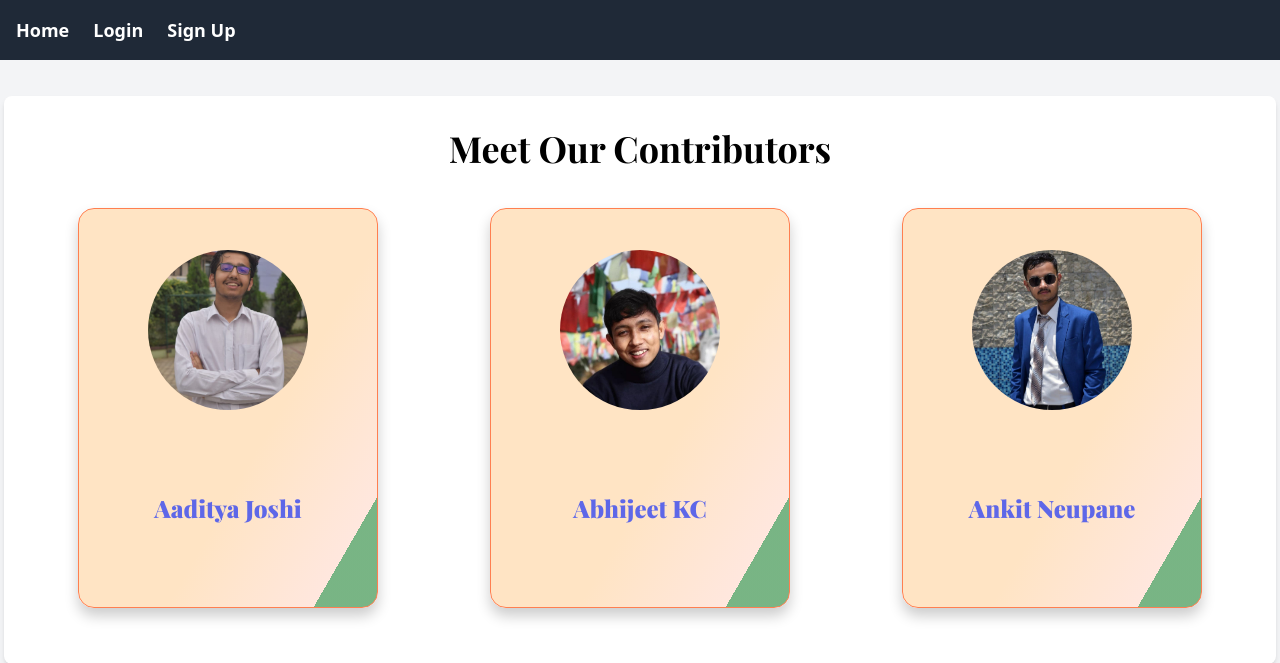
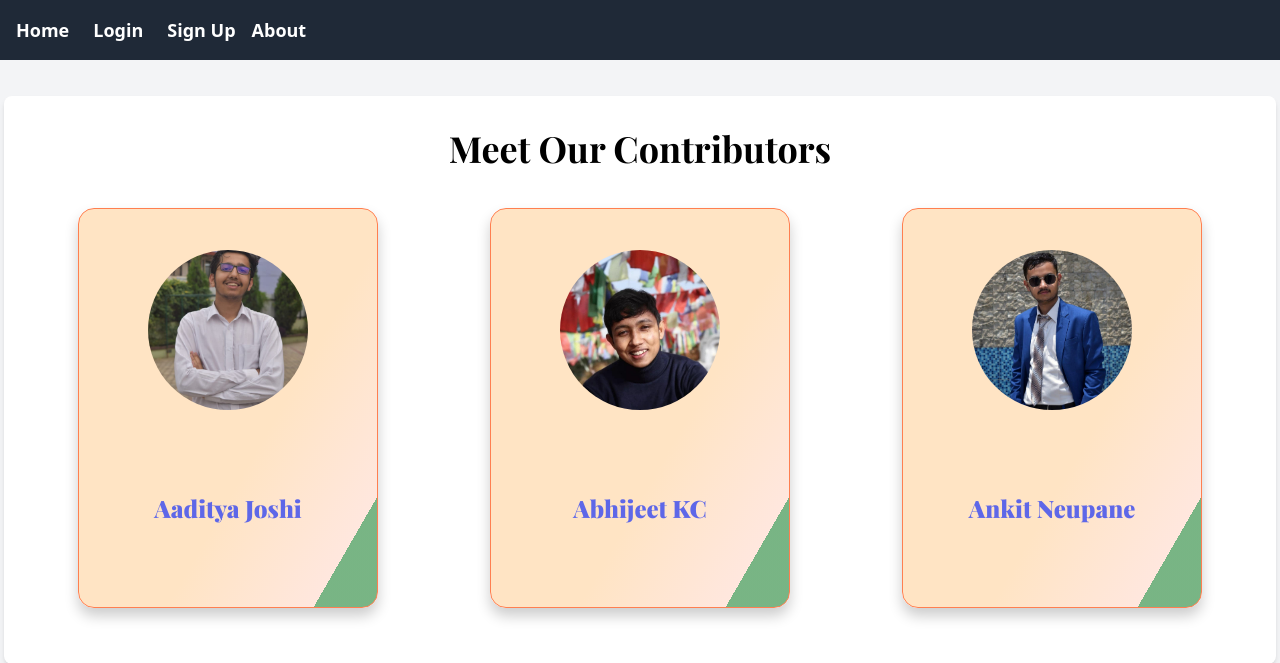
Before and after one commit to AnkitNeupane007/movie_viz, a Flask app: page /about in a window 1280 px wide. Shown: the top 663 px of the page. Run offline with Flask 3, Linux system fonts and the light colour scheme; some libraries are stand-ins or nearby versions.

Commit message:
about page added

```diff
--- a/movies_site/templates/base.html
+++ b/movies_site/templates/base.html
@@ -71,6 +71,7 @@
 						class="text-lg font-semibold hover:text-gray-400 px-2">Login</a>
 					<a href="{{ url_for('auth.signup_user') }}" class="text-lg font-semibold hover:text-gray-400">Sign
 						Up</a>
+					<a href="{{ url_for('views.about') }}" class="text-lg font-semibold hover:text-gray-400">About</a>
 					{% endif %}
 				</div>
 			</div>
```
